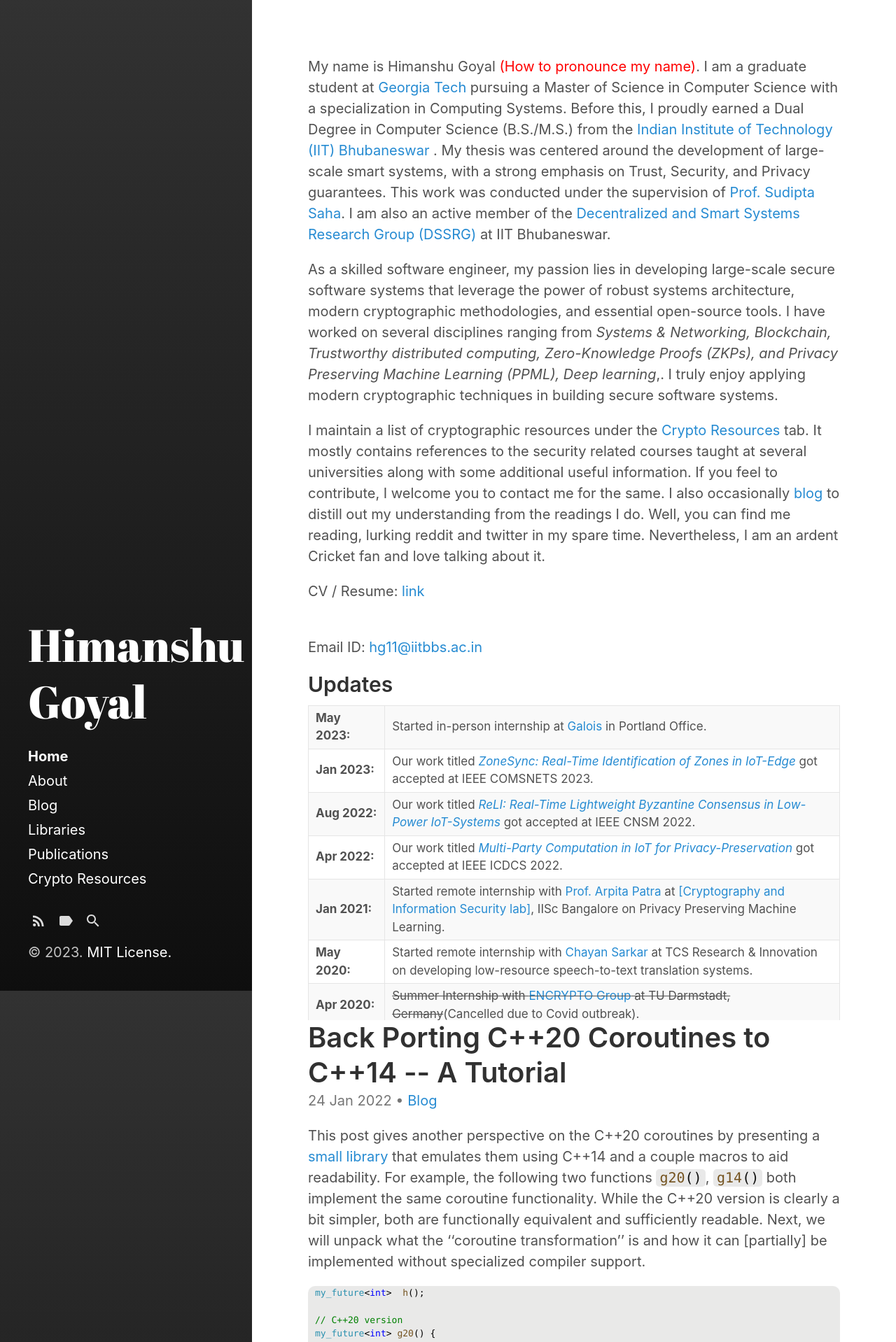
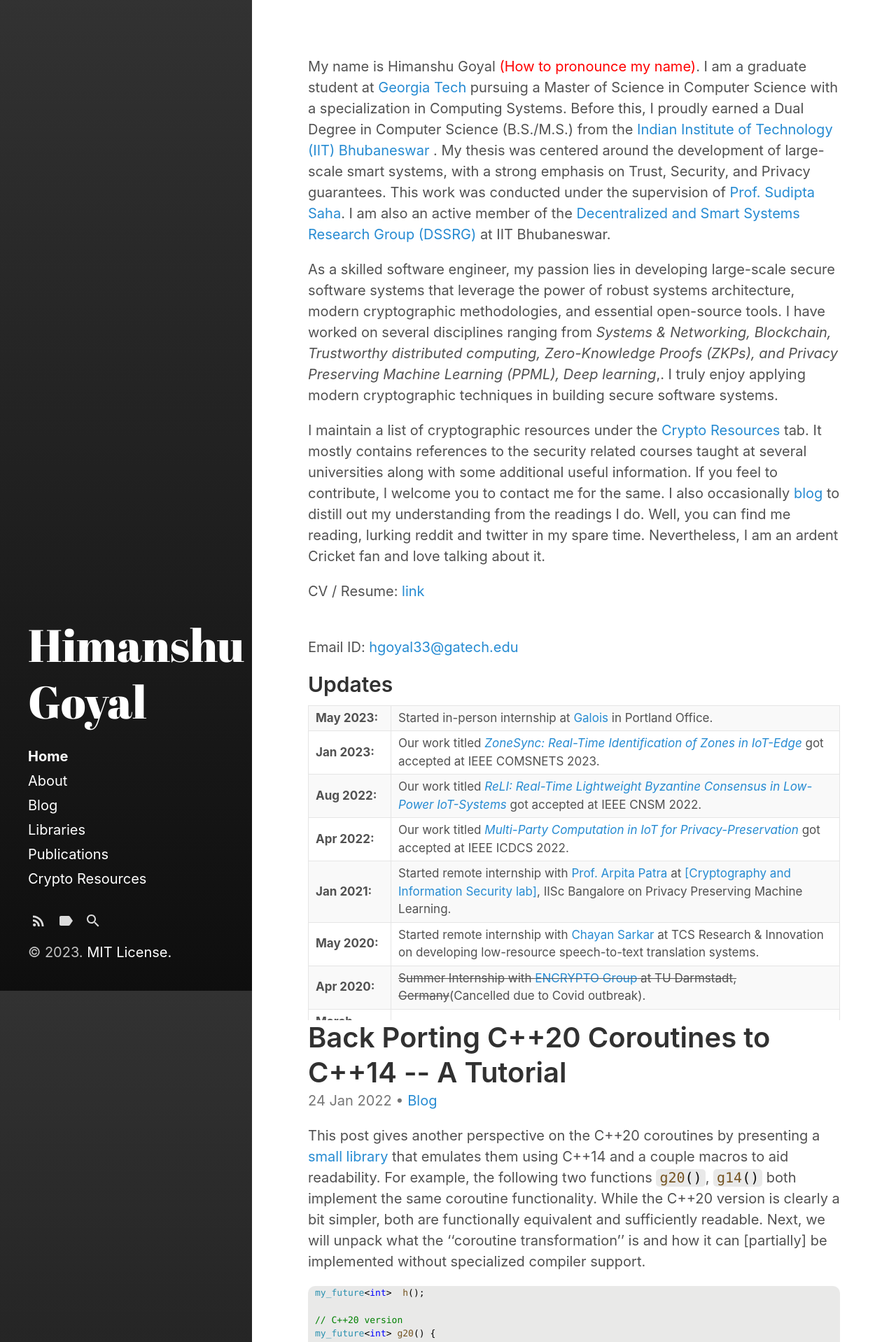
Before and after one commit to move47/goyal_himanshu.github.io, a Jekyll site: the page built from index.html, in a window 1280 px wide. Shown: the top 1918 px of the page at 70% size. Built offline with Jekyll 4.4.1, drawn with Linux system fonts in a browser that asks for light colours; the list of posts is cut into pages by our own code.

Commit message:
adding mail address

```diff
--- a/index.html
+++ b/index.html
@@ -50,13 +50,13 @@ title: Home
         I have worked on several disciplines ranging from <i> Systems & Networking, Blockchain, Trustworthy distributed computing, Zero-Knowledge Proofs (ZKPs), and Privacy Preserving Machine Learning (PPML), Deep learning</i>,. I truly enjoy applying modern cryptographic techniques in building secure software systems.</p>
         <p>I maintain a list of cryptographic resources under the <a href="{{ site.url }}/crypto_resources">Crypto Resources</a> tab. It mostly contains references to the security related courses taught at several universities along with some additional useful information. If you feel to contribute, I welcome you to contact me for the same. I also occasionally <a href="{{ site.url }}/archive">blog</a> to distill out my understanding from the readings I do. Well, you can find me reading, lurking reddit and twitter in my spare time. Nevertheless, I am an ardent Cricket fan and love talking about it.</p>
         <p>CV / Resume: <a href="{{ site.url }}/CV/">link</a><br /><br /></p>
-        <p>Email ID: <a href="mailto:hgoyal33@gatech.edu">hg11@iitbbs.ac.in</a></p>
+        <p>Email ID: <a href="mailto:hgoyal33@gatech.edu">hgoyal33@gatech.edu</a></p>
     </div>
 </div>
 <h2>Updates</h2>
 <div class="updates" style="height:450px;overflow:auto;">
     <table>
-        <col width="110px">
+        <col width="120px">
         <col width="660px">
         <tr><td><b>May 2023:</b></td><td> Started in-person internship at <a href="https://galois.com"> Galois </a> in Portland Office.</td></tr>
         <tr><td><b>Jan 2023:</b></td><td> Our work titled <i> <a href="https://ieeexplore.ieee.org/document/10041339"> ZoneSync: Real-Time Identification of Zones in IoT-Edge </a> </i> got accepted at IEEE COMSNETS 2023.</td></tr>
```
